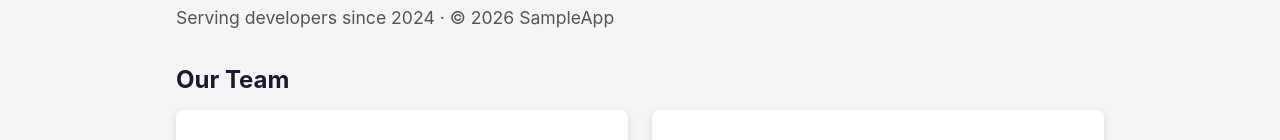
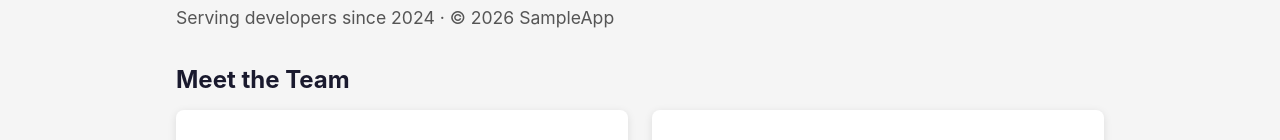
Before and after one commit to microsoft/sample-webapp, a React (Create React App) app: page /about in a window 1280 px wide. Shown: the part 232-372 px from the top of the page. Built offline with nearby package versions, Linux system fonts and the light colour scheme.

Commit message:
feat: rename About team section heading to Meet the Team

```diff
--- a/src/pages/About.js
+++ b/src/pages/About.js
@@ -19,7 +19,7 @@ function About() {
       </section>
 
       <section className="about-team">
-        <h2>Our Team</h2>
+        <h2>Meet the Team</h2>
         <div className="team-grid">
           <div className="team-card">
             <div className="avatar">KG</div>
```
